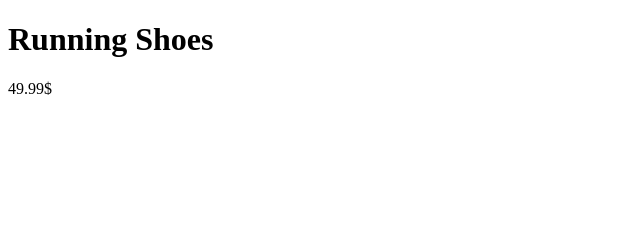
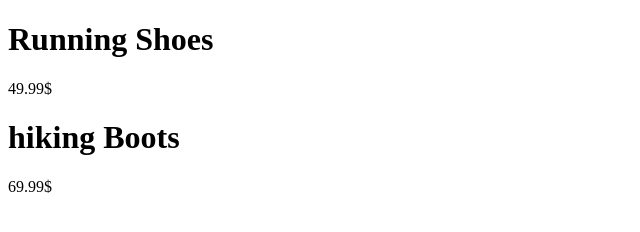
Before and after one commit to TJBoudreau/GitBranchesAssignment2, a plain HTML site: page products.html in a window 1280 px wide. Shown: the whole page, without its empty margins (0-640 px from the left). Drawn offline with Linux system fonts and the light colour scheme.

Commit message:
Adding second product, some hiking boots

```diff
--- a/products.html
+++ b/products.html
@@ -4,7 +4,10 @@
         <title>Product Page</title>
     </head>
     <body>
-        <h1>Running Shoes </h1>
+        <h1>Running Shoes</h1>
         <p>49.99$</p>
+
+        <h1>hiking Boots</h1>
+        <p>69.99$</p>
     </body>
 </html>
```
